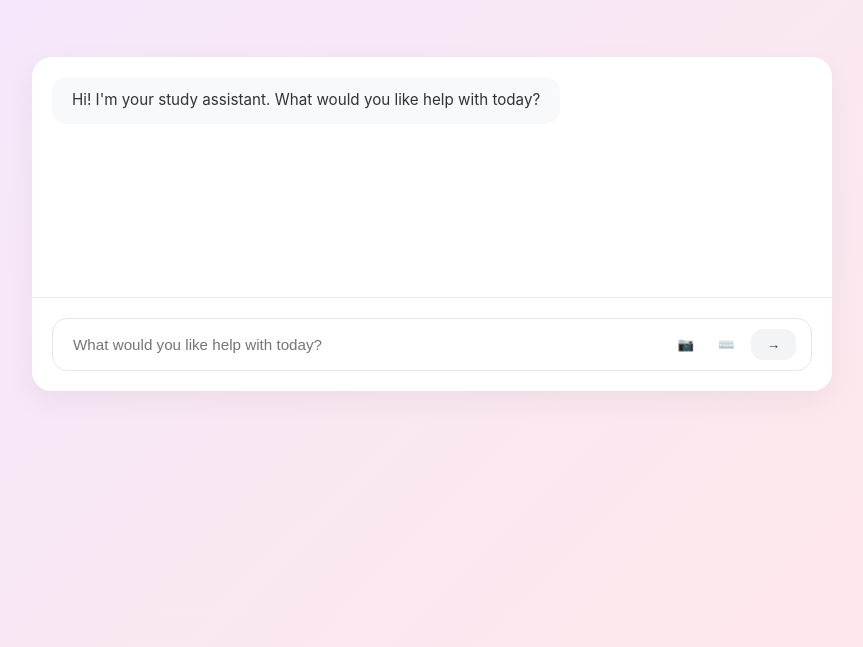
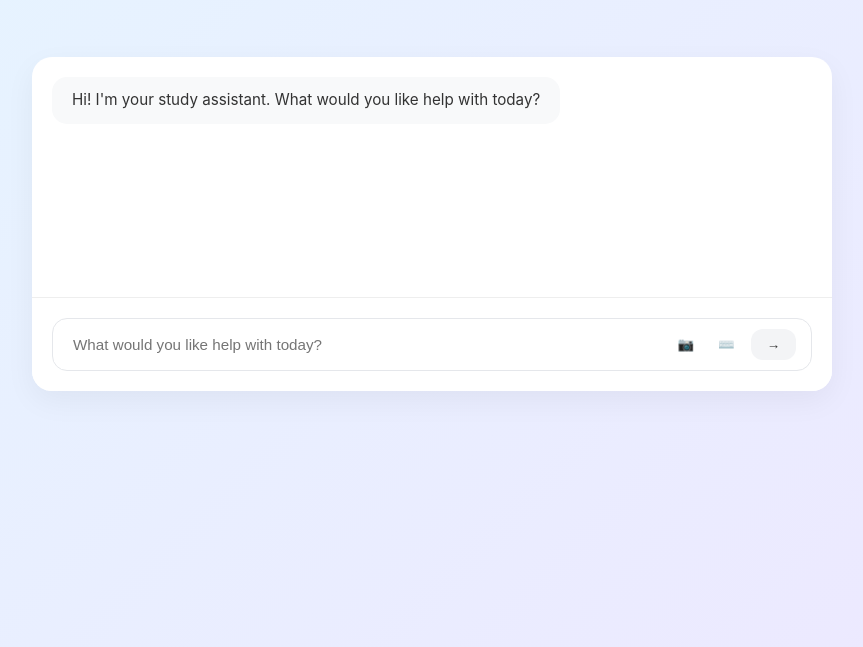
Before and after one commit to vimedha/NextEd, a website: page public/learn.html in a window 1280 px wide. Shown: the part 153-800 px from the top of the page, without its empty margins (208-1071 px from the left). Drawn offline with Linux system fonts and the light colour scheme.

Commit message:
changing gradien

```diff
--- a/public/learn.html
+++ b/public/learn.html
@@ -10,7 +10,7 @@
             padding: 0;
             min-height: 100vh;
             font-family: -apple-system, BlinkMacSystemFont, 'Segoe UI', Roboto, Oxygen, Ubuntu, Cantarell, sans-serif;
-            background: linear-gradient(135deg, #f3e7ff 0%, #ffe8e8 100%);
+            background: linear-gradient(135deg, #e5f5ff 0%, #ede8ff 100%);
             display: flex;
             flex-direction: column;
             align-items: center;
```
